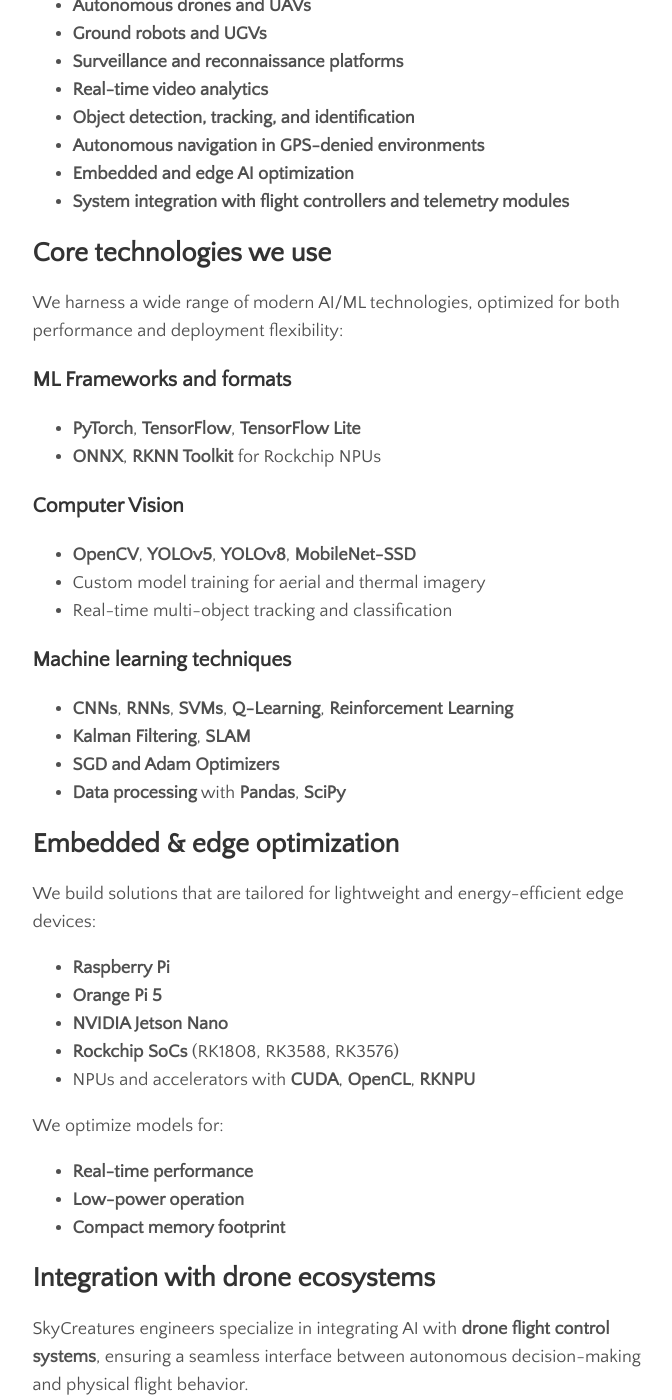
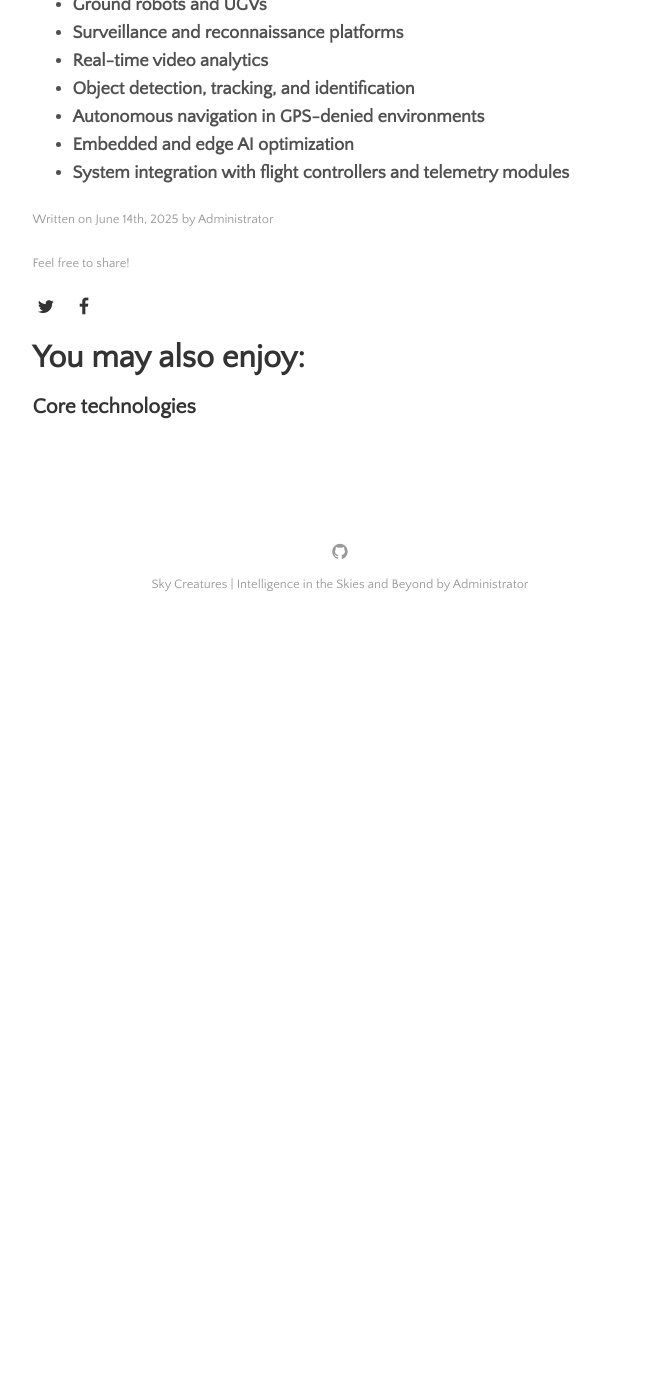
Before and after one commit to SkyCreatures/skycreatures.github.io, a Jekyll site: the page built from _posts/2025-06-14-welcome-to-sky-creatures-world.md, in a window 1280 px wide and 1400 px high, scrolled down 1456 px. Shown: the whole window, without its empty margins (300-972 px from the left). Built offline with Jekyll 4.4.1, drawn with Linux system fonts in a browser that asks for light colours; after the commit the page ends 2086 px from its top, so only the background shows below that; some of the changed text lies outside the part shown.

Commit message:
Split pages.

```diff
--- a/_config.yml
+++ b/_config.yml
@@ -21,7 +21,7 @@ plugins:             [jekyll-paginate, jekyll-sitemap, jekyll-feed, jekyll-seo-t
 
 # Customise atom feed settings (this is where Jekyll-Feed gets configuration information)
 title:		           'Sky Creatures'
-description:	       'Pioneering Autonomous Intelligence in the Skies and Beyond'
+description:	       'Intelligence in the Skies and Beyond'
 author:              'Administrator'
 
 # RSS 2.0 can be used instead of Atom by uncommenting following two lines
--- a/_posts/2025-06-14-welcome-to-sky-creatures-world.md
+++ b/_posts/2025-06-14-welcome-to-sky-creatures-world.md
@@ -1,7 +1,7 @@
 ---
 layout: post
 title: "Welcome to sky creatures world"
-author: "Nobody"
+author: "Administrator"
 categories: introduction
 tags: [skycreature, world]
 image: drone-2.png
@@ -29,64 +29,3 @@ We design, develop, and deploy full-stack AI solutions for:
 * **Autonomous navigation in GPS-denied environments**
 * **Embedded and edge AI optimization**
 * **System integration with flight controllers and telemetry modules**
-
-## Core technologies we use
-
-We harness a wide range of modern AI/ML technologies, optimized for both performance and deployment flexibility:
-
-### **ML Frameworks and formats**
-
-* **PyTorch**, **TensorFlow**, **TensorFlow Lite**
-* **ONNX**, **RKNN Toolkit** for Rockchip NPUs
-
-### **Computer Vision**
-
-* **OpenCV**, **YOLOv5**, **YOLOv8**, **MobileNet-SSD**
-* Custom model training for aerial and thermal imagery
-* Real-time multi-object tracking and classification
-
-### **Machine learning techniques**
-
-* **CNNs**, **RNNs**, **SVMs**, **Q-Learning**, **Reinforcement Learning**
-* **Kalman Filtering**, **SLAM**
-* **SGD and Adam Optimizers**
-* **Data processing** with **Pandas**, **SciPy**
-
-## Embedded & edge optimization
-
-We build solutions that are tailored for lightweight and energy-efficient edge devices:
-
-* **Raspberry Pi**
-* **Orange Pi 5**
-* **NVIDIA Jetson Nano**
-* **Rockchip SoCs** (RK1808, RK3588, RK3576)
-* NPUs and accelerators with **CUDA**, **OpenCL**, **RKNPU**
-
-We optimize models for:
-
-* **Real-time performance**
-* **Low-power operation**
-* **Compact memory footprint**
-
-## Integration with drone ecosystems
-
-SkyCreatures engineers specialize in integrating AI with **drone flight control systems**, ensuring a seamless interface between autonomous decision-making and physical flight behavior.
-
-### We support:
-
-* **MavLink protocol**
-* **ArduPilot stack**
-* Real-time telemetry feedback
-* Autonomous waypoint navigation
-* Visual obstacle avoidance
-* Smart flight behavior driven by AI inference
-
-
-## Development languages & environments
-
-We support development in:
-
-* **Python** – for rapid prototyping, training, and edge inference
-* **C++** – for high-performance deployments and embedded systems
-
-Our solutions are adaptable across a wide range of **hardware architectures** and are containerized or modularized for easy deployment, update, and scalability.
--- a/menu/our-mission.md
+++ b/menu/our-mission.md
@@ -1,10 +1,8 @@
 ---
 layout: page
-title: Sky Creatures team mission
+title: The team mission
 permalink: /our-mission
 ---
-
-## Our mission
 
 **Defending Ukraine through Intelligent Autonomy**
 
```
Also changed, not shown: _posts/2025-06-12-core-technologies.md (added, +69 -0 lines), menu/autonomous-navigation-mapping.md (+2 -4 lines), 1 other file.
